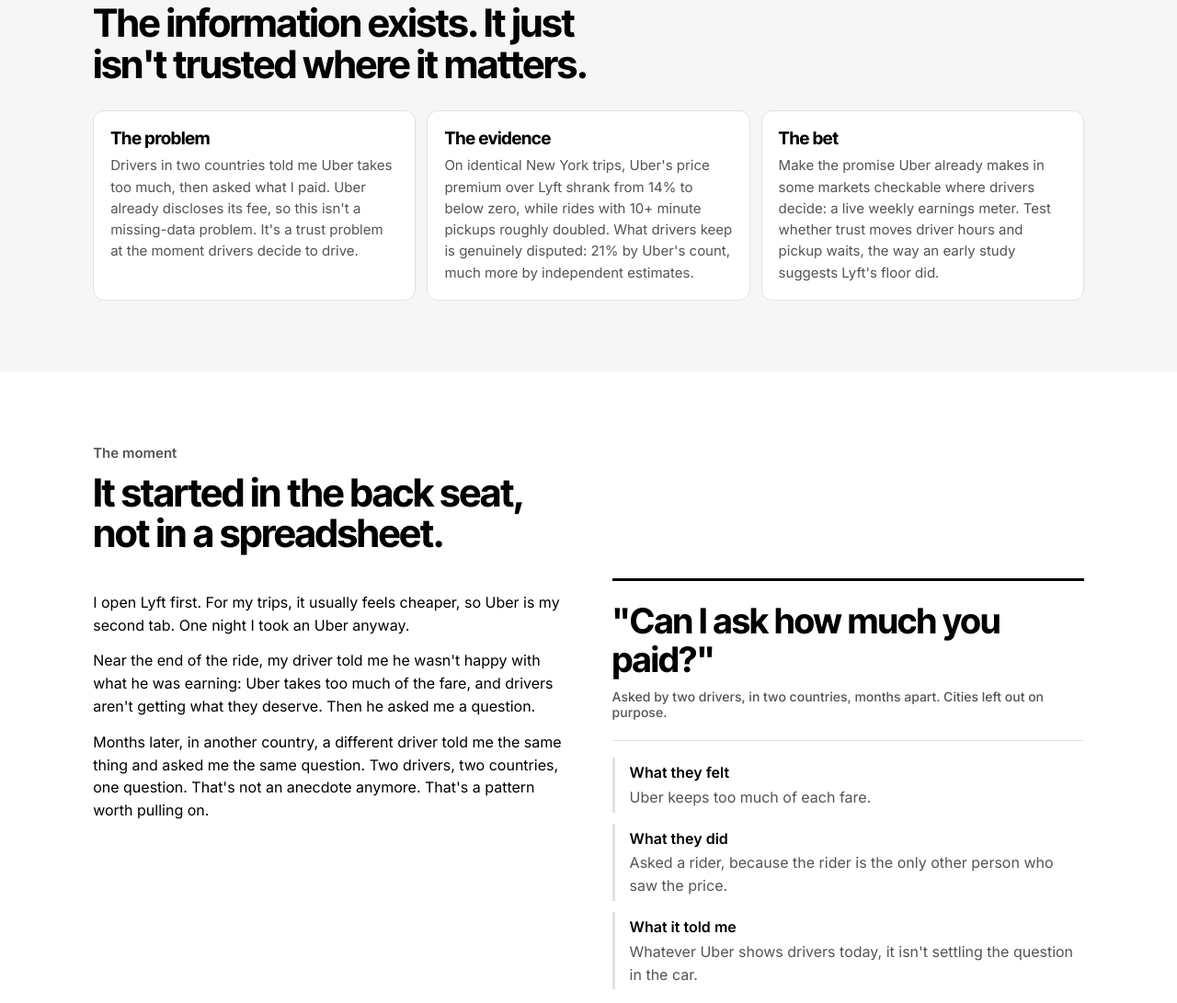
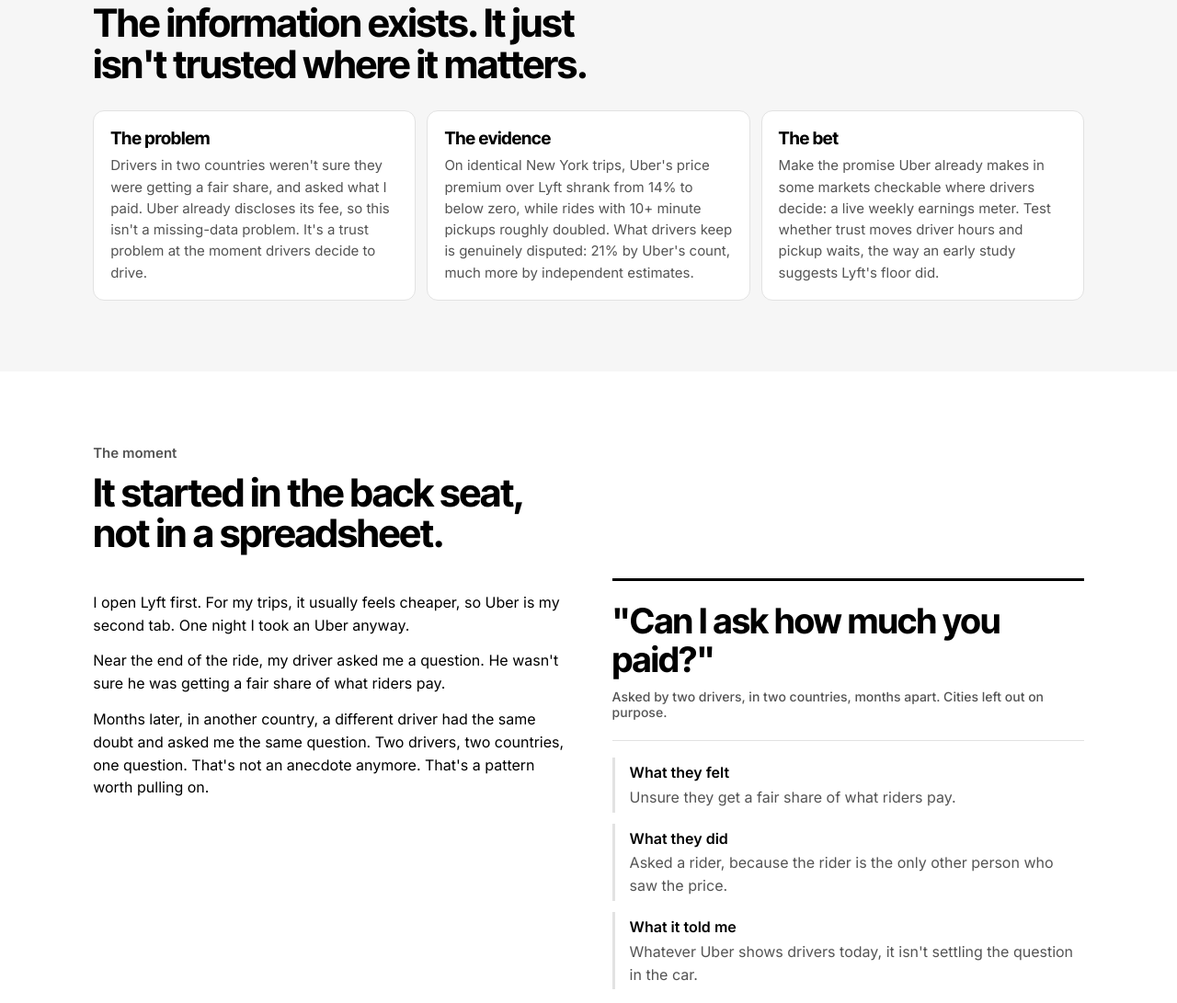
Before and after one commit to aashi2912/fair-fare, a website: page index.html in a window 1280 px wide. Shown: the part 1010-2101 px from the top of the page at 92% size. Drawn offline with Linux system fonts and the light colour scheme.

Commit message:
Soften driver quotes to what they felt, not claims about Uber
Co-Authored-By: Claude Opus 5.5 <noreply@anthropic.com>
Claude-Session: https://claude.ai/code/session_014tC2iNUN6bVJh8faq76uPm

```diff
--- a/index.html
+++ b/index.html
@@ -127,7 +127,7 @@ td.n{text-align:right;font-variant-numeric:tabular-nums;white-space:nowrap;font-
   <p class="kick">Summary</p>
   <h2>The information exists. It just isn't trusted where it matters.</h2>
   <div class="tldr">
-    <div><b>The problem</b><p>Drivers in two countries told me Uber takes too much, then asked what I paid. Uber already discloses its fee, so this isn't a missing-data problem. It's a trust problem at the moment drivers decide to drive.</p></div>
+    <div><b>The problem</b><p>Drivers in two countries weren't sure they were getting a fair share, and asked what I paid. Uber already discloses its fee, so this isn't a missing-data problem. It's a trust problem at the moment drivers decide to drive.</p></div>
     <div><b>The evidence</b><p>On identical New York trips, Uber's price premium over Lyft shrank from 14% to below zero, while rides with 10+ minute pickups roughly doubled. What drivers keep is genuinely disputed: 21% by Uber's count, much more by independent estimates.</p></div>
     <div><b>The bet</b><p>Make the promise Uber already makes in some markets checkable where drivers decide: a live weekly earnings meter. Test whether trust moves driver hours and pickup waits, the way an early study suggests Lyft's floor did.</p></div>
   </div>
@@ -139,13 +139,13 @@ td.n{text-align:right;font-variant-numeric:tabular-nums;white-space:nowrap;font-
   <div class="story">
     <div class="prose">
       <p>I open Lyft first. For my trips, it usually feels cheaper, so Uber is my second tab. One night I took an Uber anyway.</p>
-      <p>Near the end of the ride, my driver told me he wasn't happy with what he was earning: Uber takes too much of the fare, and drivers aren't getting what they deserve. Then he asked me a question.</p>
-      <p>Months later, in another country, a different driver told me the same thing and asked me the same question. Two drivers, two countries, one question. That's not an anecdote anymore. That's a pattern worth pulling on.</p>
+      <p>Near the end of the ride, my driver asked me a question. He wasn't sure he was getting a fair share of what riders pay.</p>
+      <p>Months later, in another country, a different driver had the same doubt and asked me the same question. Two drivers, two countries, one question. That's not an anecdote anymore. That's a pattern worth pulling on.</p>
     </div>
     <div>
       <p class="quote">"Can I ask how much you paid?"<small>Asked by two drivers, in two countries, months apart. Cities left out on purpose.</small></p>
       <div class="moments" style="margin-top:18px">
-        <div class="mo"><b>What they felt</b><p>Uber keeps too much of each fare.</p></div>
+        <div class="mo"><b>What they felt</b><p>Unsure they get a fair share of what riders pay.</p></div>
         <div class="mo"><b>What they did</b><p>Asked a rider, because the rider is the only other person who saw the price.</p></div>
         <div class="mo"><b>What it told me</b><p>Whatever Uber shows drivers today, it isn't settling the question in the car.</p></div>
       </div>
```
Also changed, not shown: docs/CASE_STUDY.md (+1 -1 lines), README.md.
